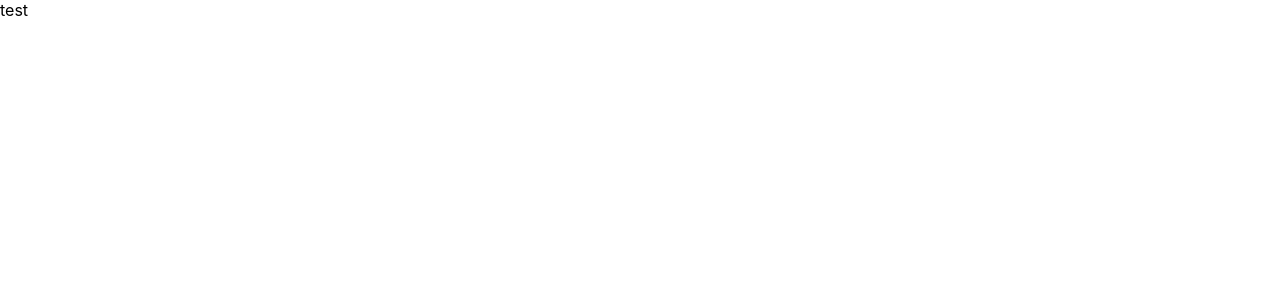
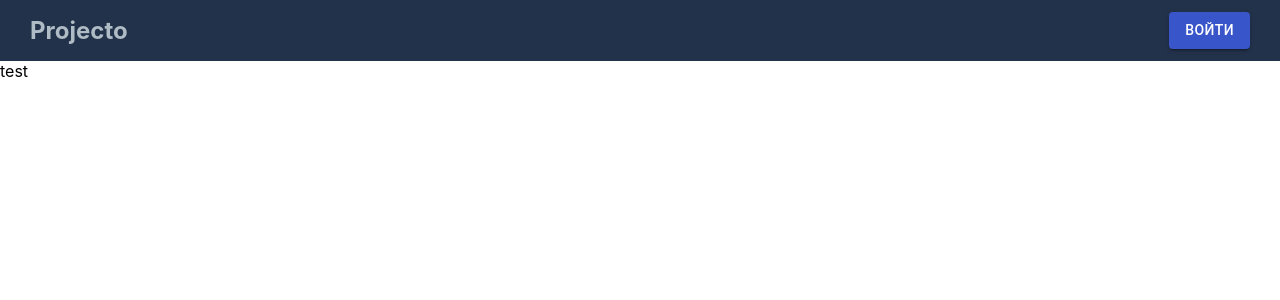
Before and after one commit to StepanSnigur/Projecto, a React (Create React App) app: page / in a window 1280 px wide. Shown: the top 300 px of the page. Built offline with nearby package versions, Linux system fonts and the light colour scheme.

Commit message:
Add header

```diff
--- a/src/App/Router.tsx
+++ b/src/App/Router.tsx
@@ -3,9 +3,11 @@ import { BrowserRouter as Router, Switch, Route } from 'react-router-dom'
 
 import RegistrationPage from '../pages/RegistrationPage'
 import BoardPage from '../pages/BoardPage'
+import Header from '../features/Header'
 
 const AppRouter = () => (
   <Router>
+    <Header />
     <Switch>
       <Route path="/" exact render={() => <div>test</div>} />
       <Route path="/registration" component={RegistrationPage} />
--- /dev/null
+++ b/src/features/Header/Header.tsx
@@ -0,0 +1,37 @@
+import React from 'react'
+import { makeStyles } from '@material-ui/core/styles'
+import { Button } from '@material-ui/core'
+
+const useStyles = makeStyles({
+  headerWrapper: {
+    display: 'flex',
+    alignItems: 'center',
+    justifyContent: 'space-between',
+    padding: '12px 30px',
+    background: '#23324b',
+    color: '#afbcc5' // #afbcc5 f6f1f1
+  },
+  logo: {
+    fontSize: '24px',
+    margin: 0,
+    padding: 0
+  },
+  headerButton: {
+    background: '#3855c9', // 3855c9 7f4bec
+    color: '#fff',
+    '&:hover': {
+      background: '#23324b'
+    }
+  }
+})
+
+const Header = () => {
+  const styles = useStyles()
+
+  return <div className={styles.headerWrapper}>
+    <h3 className={styles.logo}>Projecto</h3>
+    <Button className={styles.headerButton} variant="contained">Войти</Button>
+  </div>
+}
+
+export default Header
--- /dev/null
+++ b/src/features/Header/index.ts
@@ -0,0 +1,3 @@
+import Header from './Header'
+
+export default Header
```
